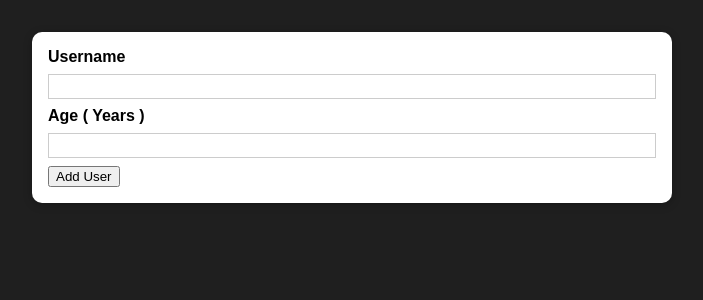
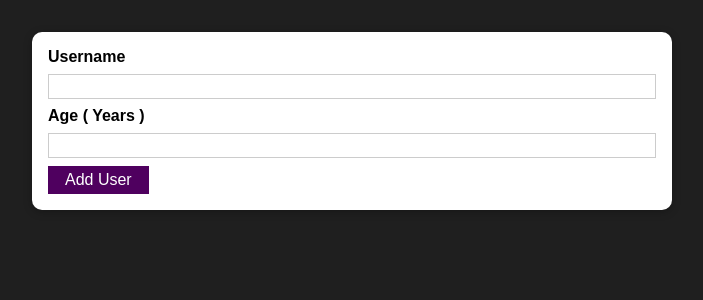
Before and after one commit to AinunSeptian/UserList, a React (Create React App) app: page / in a window 1280 px wide. Shown: the top 300 px of the page, without its empty margins (288-991 px from the left). Built offline with nearby package versions, Linux system fonts and the light colour scheme.

Commit message:
adding button style

```diff
--- /dev/null
+++ b/src/components/UI/Button.js
@@ -0,0 +1,17 @@
+import React from "react";
+
+import classes from "./Button.module.css";
+
+const Button = (props) => {
+  return (
+    <button
+      className={classes.button}
+      type={props.type || "button"}
+      onClick={props.onClick}
+    >
+      {props.children}
+    </button>
+  );
+};
+
+export default Button;
--- /dev/null
+++ b/src/components/UI/Button.module.css
@@ -0,0 +1,18 @@
+.button {
+  font: inherit;
+  border: 1px solid #4f005f;
+  background: #4f005f;
+  color: white;
+  padding: 0.25rem 1rem;
+  cursor: pointer;
+}
+
+.button:hover,
+.button:active {
+  background: #741188;
+  border-color: #741188;
+}
+
+.button:focus {
+  outline: none;
+}
--- a/src/components/Users/AddUser.js
+++ b/src/components/Users/AddUser.js
@@ -1,4 +1,5 @@
 import React from "react";
+import Button from "../UI/Button";
 
 import Card from "../UI/Card";
 import classes from "./AddUser.module.css";
@@ -15,7 +16,7 @@
         <input id="username" type="text" />
         <label htmlFor="age">Age ( Years )</label>
         <input id="age" type="number" />
-        <button type="submit">Add User</button>
+        <Button type="submit">Add User</Button>
       </form>
     </Card>
   );
```
